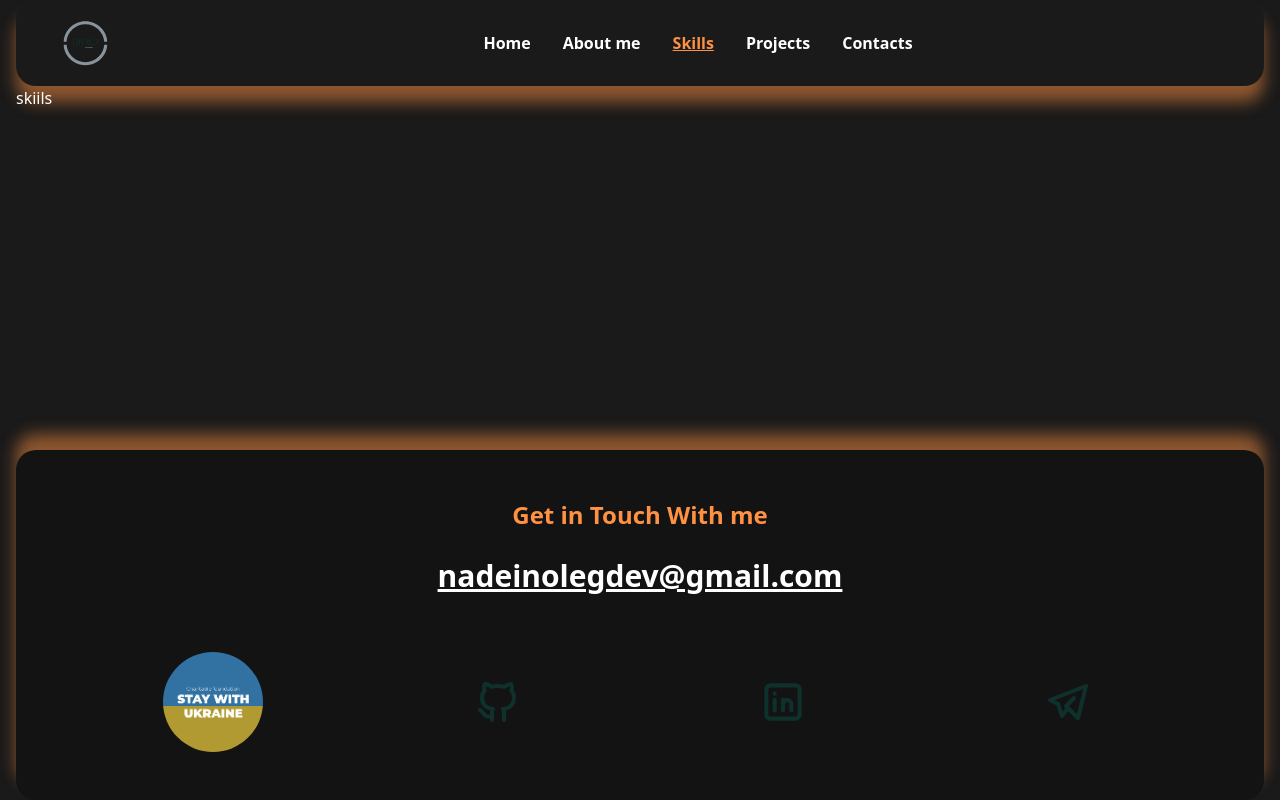
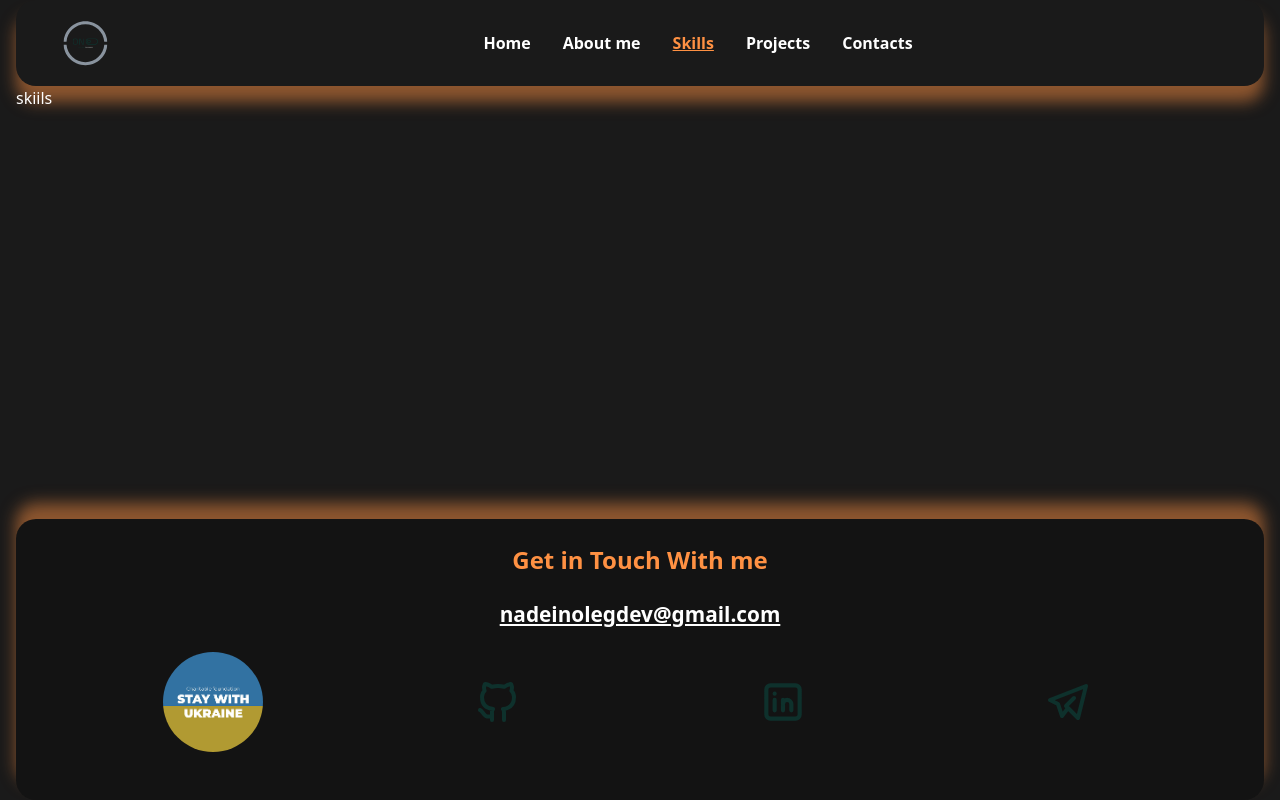
Before and after one commit to NadieinOleh/Portfolio, a Vue app: page /skills in a window 1280 px wide. Built offline with nearby package versions, Linux system fonts and the light colour scheme.

Commit message:
feature/tw-2 minor changes

```diff
--- a/src/components/TheFooter.vue
+++ b/src/components/TheFooter.vue
@@ -1,12 +1,15 @@
 <template>
   <footer class="footer bg-black">
-    <div class="p-5">
-      <h3 class="text-center text-success mb-4 title">Get in Touch With me</h3>
-      <h4 class="text-center email">{{ email }}</h4>
-    </div>
-
     <div class="container text-center pb-5">
       <div class="row flex">
+        <div class="col-12 pt-4">
+          <h3 class="text-center text-success mb-4 title">Get in Touch With me</h3>
+        </div>
+
+        <div class="col-12 pb-3">
+          <h4 class="text-center email">{{ email }}</h4>
+        </div>
+
         <div class="col"><img class="image" src="@/assets/ukraine.png" alt="Stand With Ukraine" /></div>
 
         <div class="col">
@@ -58,7 +61,7 @@ const email = 'nadeinolegdev@gmail.com';
   border-radius: 50%;
 }
 .email {
-  font-size: 30px;
+  font-size: 1.3rem;
   font-style: normal;
   font-weight: 700;
   line-height: normal;
```
